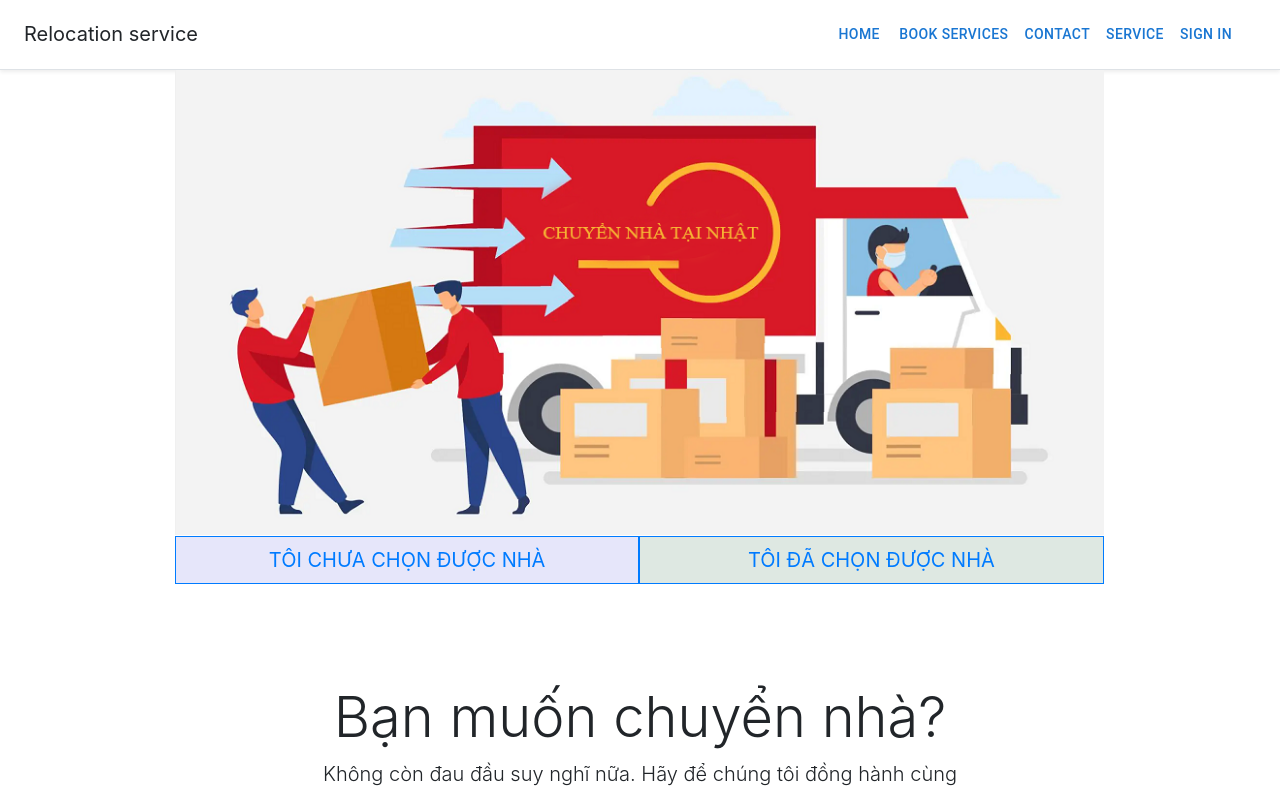
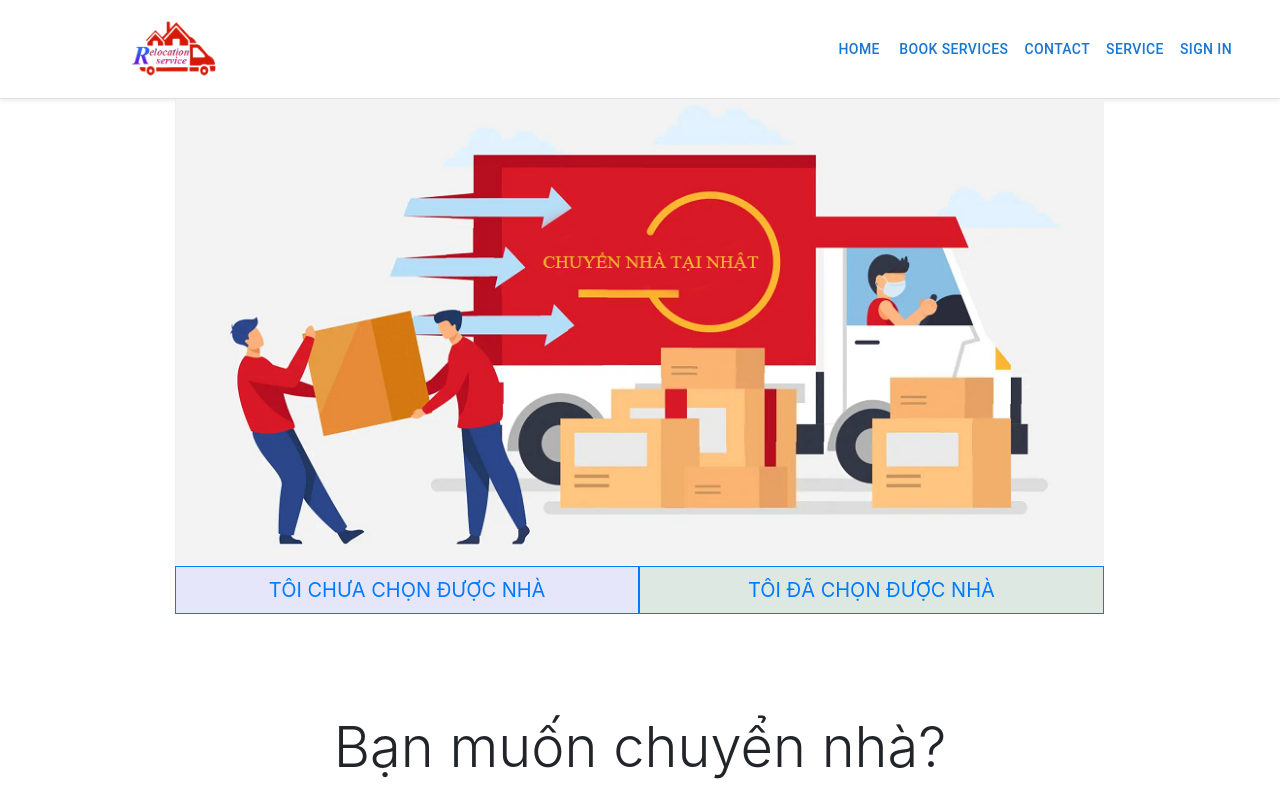
Before and after one commit to chichiPham/chichi, a React (Create React App) app: page / in a window 1280 px wide. Shown: the top 790 px of the page. Built offline with nearby package versions, Linux system fonts and the light colour scheme.

Commit message:
changed logo

```diff
--- a/src/pages/TopMenu.jsx
+++ b/src/pages/TopMenu.jsx
@@ -1,13 +1,17 @@
 import { Button } from "@mui/material";
 import React from "react";
 import { NavLink, Outlet } from "react-router-dom";
+import logo from "../assets/images/logoHIKKOSHI.png"
 
 const TopMenu = () => {
   return (
     <>
 
     <div className="d-flex flex-column flex-md-row align-items-center p-3 px-md-4 mb-3 bg-white border-bottom shadow-sm">
-      <h5 className="my-0 mr-md-auto font-weight-normal">Relocation service</h5>
+      <h5 className="my-0 mr-md-auto font-weight-normal">
+        <a href="/"><img style={{width: '30%', cursor: 'pointer', marginLeft: '100px'}}  src={logo} alt="Relocation service" /></a>
+      </h5>
+
       <nav className="my-2 my-md-0 mr-md-3">
 
         <NavLink to={"/"}>
```
Also changed, not shown: src/assets/images/logoHIKKOSHI.png (added).
